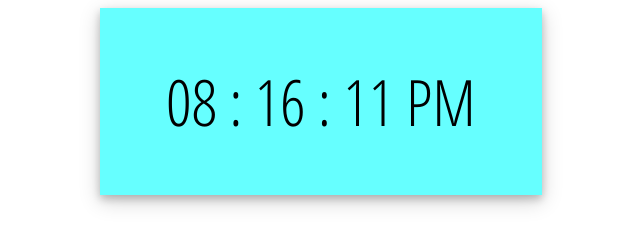
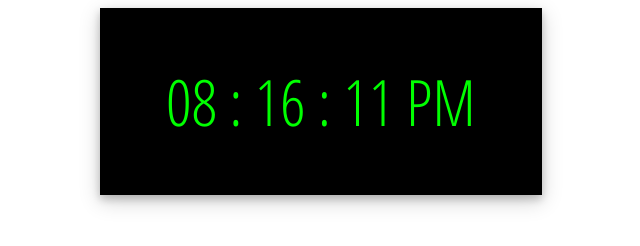
Before and after one commit to alankue/clock, a plain HTML site: page index.html in a window 1280 px wide. Shown: the whole page, without its empty margins (319-959 px from the left). Drawn offline with Linux system fonts and the light colour scheme.

Commit message:
Green on black

```diff
--- a/styles.css
+++ b/styles.css
@@ -1,7 +1,8 @@
 @import url('https://fonts.googleapis.com/css2?family=Open+Sans+Condensed:wght@300&display=swap');
 
 #digital-clock {
- background-color: #66ffff;
+ color: #00FF00;
+ background-color: black;
  width: 35%;
  margin: auto;
  padding-top: 50px;
```
